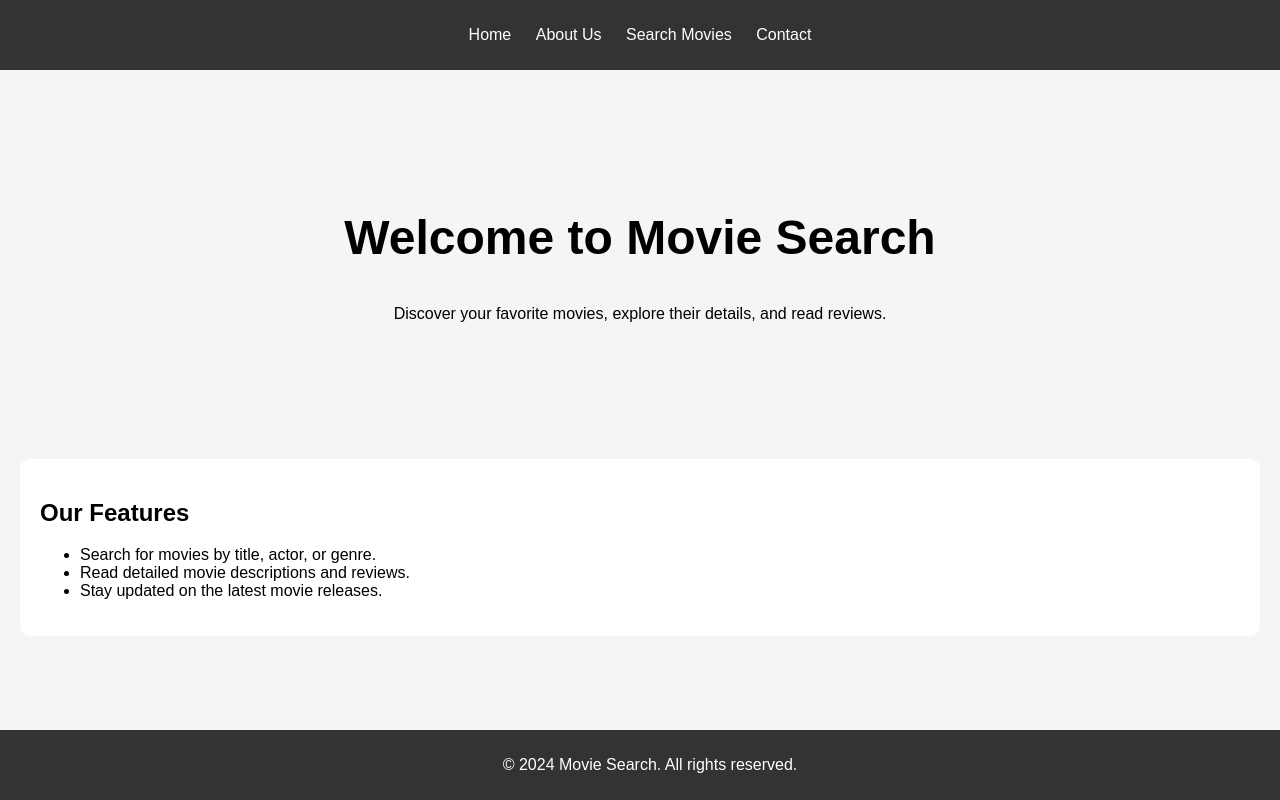
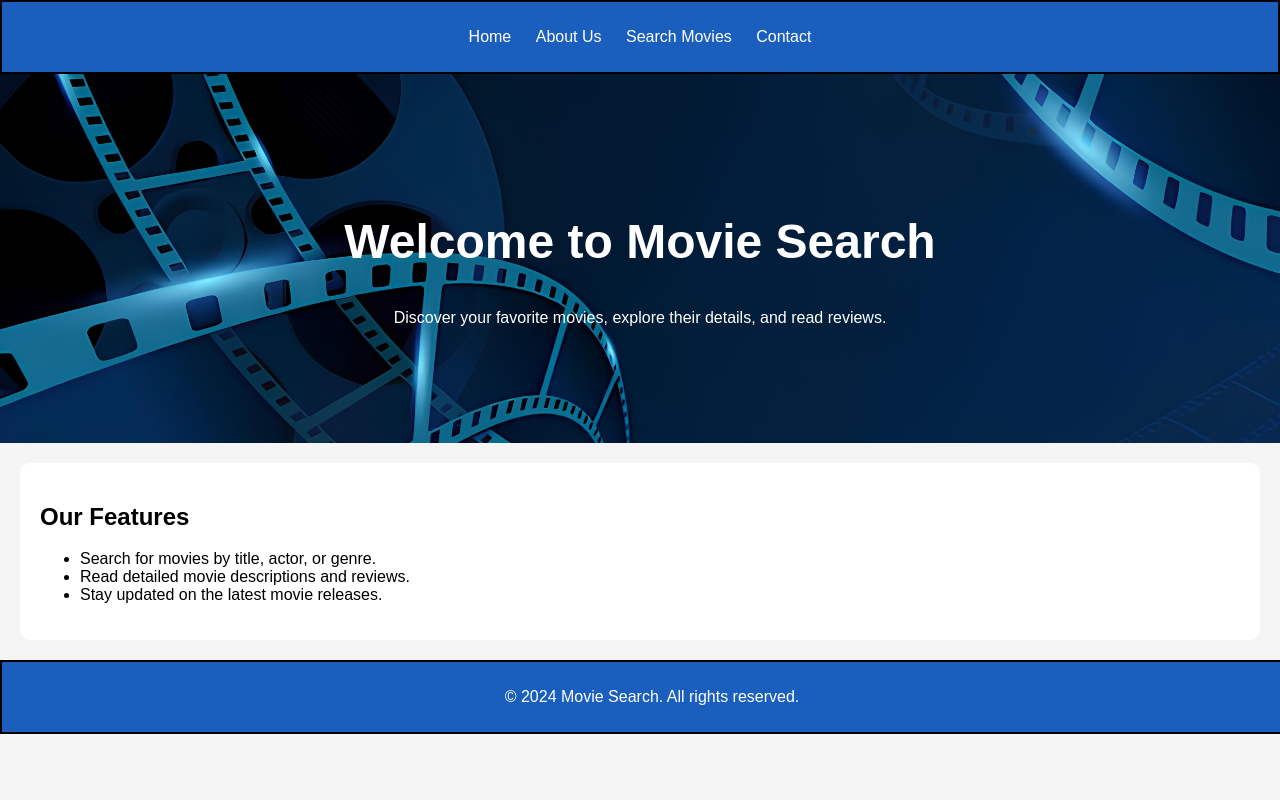
Before and after one commit to sprision/movie-search-, a plain HTML site: page index.html in a window 1280 px wide. Shown: the top 800 px of the page. Drawn offline with Linux system fonts and the light colour scheme.

Commit message:
styling changes

```diff
--- a/css/style.css
+++ b/css/style.css
@@ -7,10 +7,11 @@ body {
 }
 
 header {
-    background-color: #333;
+    background-color: #1b5fbe;
     color: white;
     padding: 10px;
     text-align: center;
+    border: 2px solid black;
 }
 
 nav ul {
@@ -29,12 +30,12 @@ nav ul li a {
 }
 
 .hero {
-    background: url('banner.jpg') no-repeat center center;
+    background: url(../img/banner2.jpg) no-repeat center center;
     background-size: cover;
     text-align: center;
     padding: 100px 20px;
     color: white;
-    color: black;
+
 }
 
 .hero h1 {
@@ -72,11 +73,11 @@ button:hover {
 }
 
 footer {
-    background-color: #333;
+    background-color: #1b5fbe;
     color: white;
     text-align: center;
     padding: 10px;
-    position: absolute;
     width: 100%;
     bottom: 0;
+    border: 2px solid black;
 }
```
Also changed, not shown: search.html (+4 -0 lines), img/banner.jpg (added), img/banner2.jpg (added).
